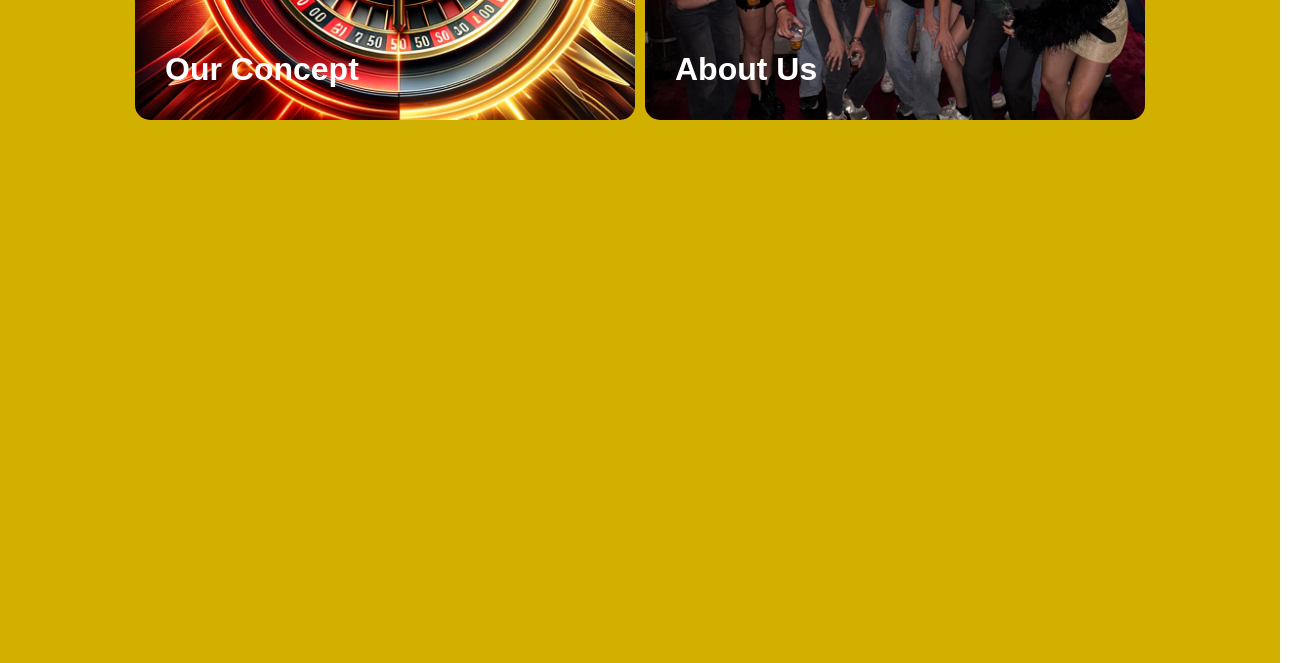
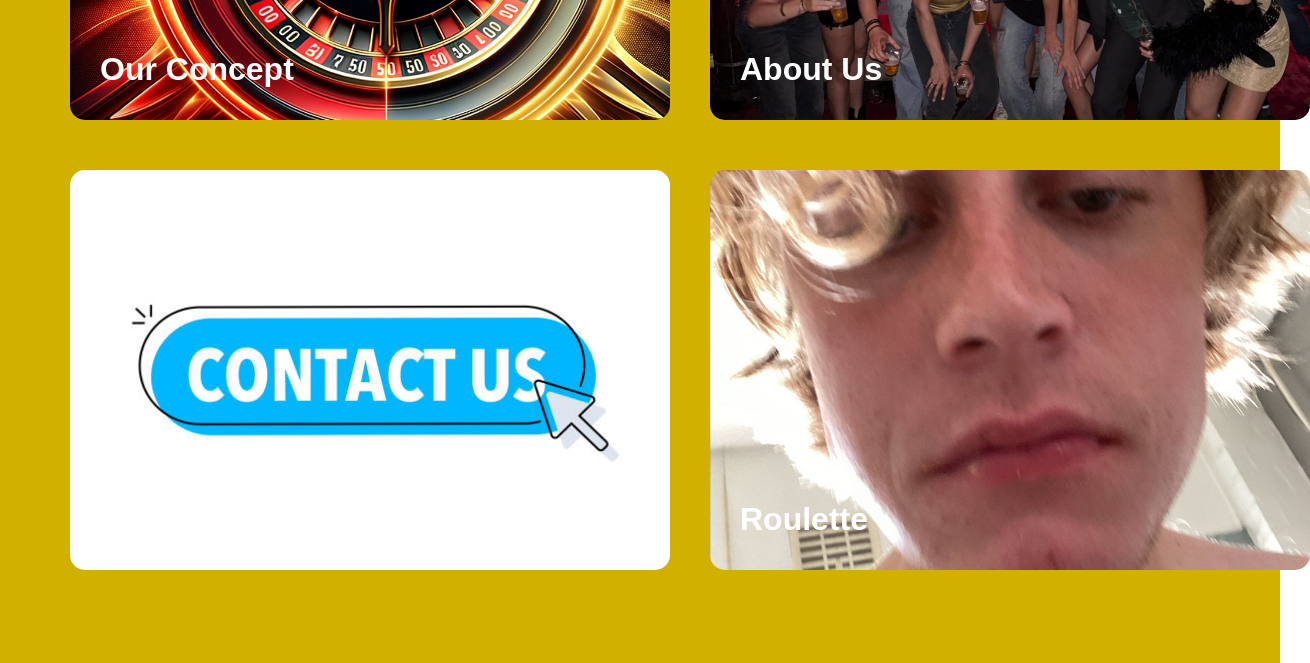
Before and after one commit to Olivertenhoor/rouletteApp, a website: page public/index.html in a window 1280 px wide. Shown: the part 480-1143 px from the top of the page, 1310 px wide, since content can reach past the window. Drawn offline with Linux system fonts and the light colour scheme.

Commit message:
bug fixes en mooier maken

```diff
--- a/public/index.html
+++ b/public/index.html
@@ -18,8 +18,8 @@
 
         <div class="navbar-buttons">
             <button class="navbutright" id="veiligSpelen">Veilig Spelen</button>
-            <button class="navbutright" id="aboutUs">About Us</button>
-            <button class="navbutright" id="contact">Contact</button>
+            <button class="navbutright" id="aboutUsTop">About Us</button>
+            <button class="navbutright" id="contactTop">Contact</button>
             <button class="navbutSignIn" id="loginButton">Sign In</button>
             <button class="navbutSignUp" id="createAccount">Sign Up</button>
 
@@ -45,8 +45,12 @@
         <button class="rowPlacement" id="aboutUs">
             About Us
         </button>
-        <div class="rowPlacement"></div>
-        <div class="rowPlacement"></div>
+        <button class="rowPlacement" id="contact">
+            Contact
+        </button>
+        <button class="rowPlacement" id="roulette">
+            Roulette
+        </button>
 
 
 
--- a/public/styles/index.css
+++ b/public/styles/index.css
@@ -124,12 +124,14 @@ body {
     grid-template-columns: repeat(2,500px);
     justify-content: center;
     align-items: center;
-    gap: 10px;
+    gap: 140px;
+    row-gap: 50px;
+    padding-bottom: 100px;
 
 }
 
 .rowPlacement {
-    width: 500px;
+    width: 600px;
     height: 400px;
     background-size: cover;
     background-position: center;
@@ -157,6 +159,14 @@ body {
     background-image: url('/images/testImage.jpg');
 }
 
+#contact {
+    background-image: url('/images/contactFoto.jpg');
+}
+
+#roulette {
+    background-image: url('/images/sanderImage.jpg');
+}
+
 .contentImage {
     width: 500px;
     height: 350px;
@@ -169,7 +179,6 @@ body {
     text-align: center;
     background-color: gray;
 }
-
 
 
 
```
Also changed, not shown: public/images/contactFoto.jpg (added), public/images/sanderImage.jpg (added).
